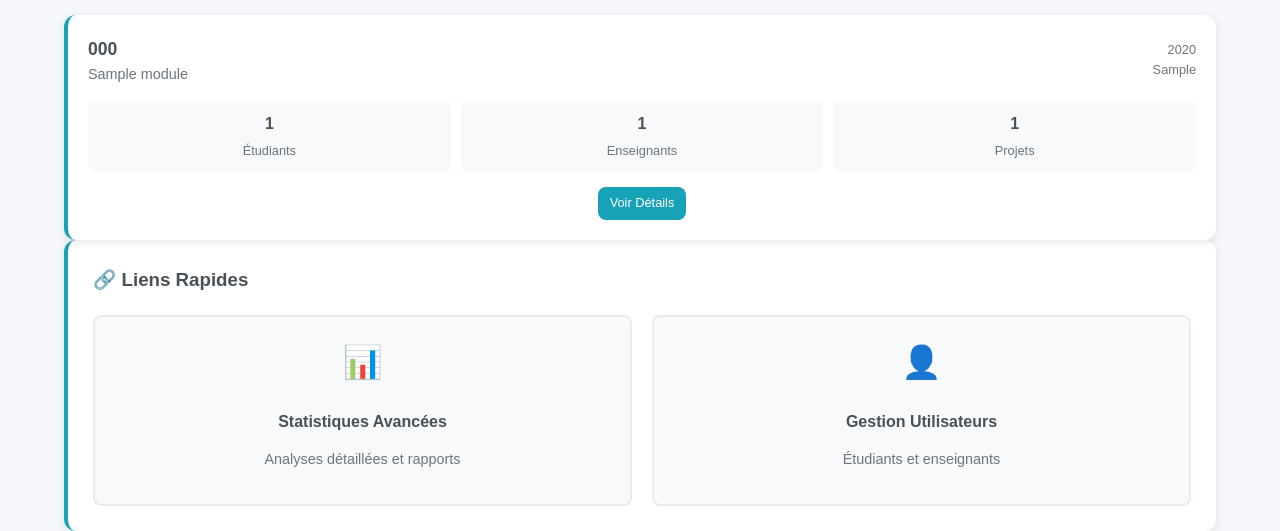
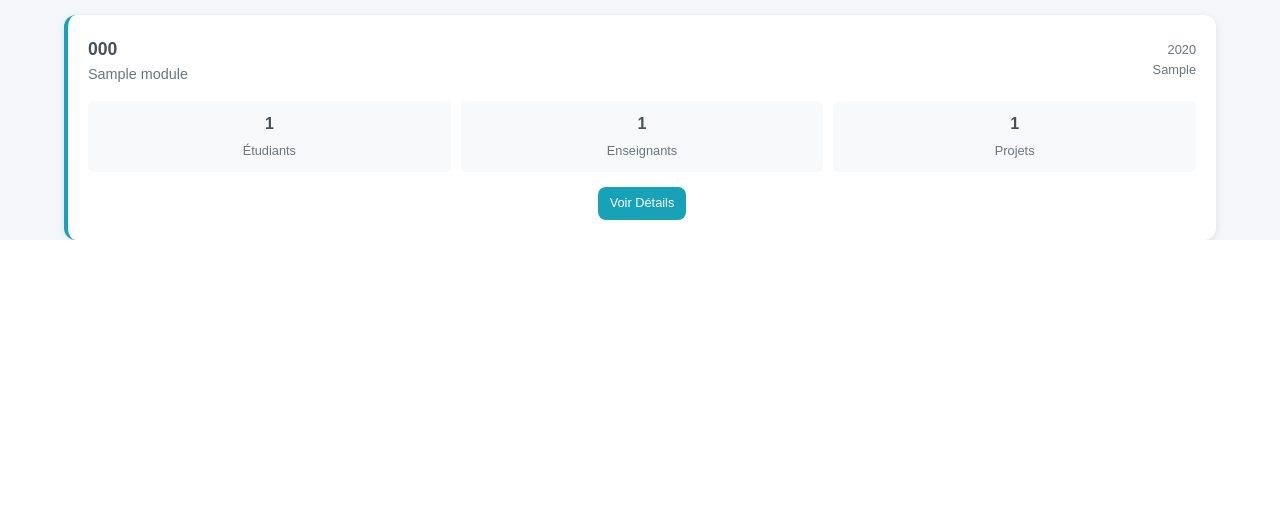
Before and after one commit to walideddouaicer/DevWebProject, a Django app: template administrator/templates/administrator/dashboard.html in a window 1280 px wide. Shown: the part 1460-1991 px from the top of the page. After the commit the page ends 1700 px from the top, so only its background shows below. Run offline with Django 5.2, Linux system fonts and the light colour scheme; the template is opened without the code that fills it: most values are stand-ins (such as "Sample title", 1, 10 or a date in 2020).

Commit message:
final version, just a few very small fixes left

```diff
--- a/administrator/templates/administrator/dashboard.html
+++ b/administrator/templates/administrator/dashboard.html
@@ -590,22 +590,7 @@
         {% endif %}
     </div>
 
-    <!-- Quick Links Section -->
-    <div class="quick-links-section">
-        <h3 style="margin: 0 0 15px 0; color: #495057;">🔗 Liens Rapides</h3>
-        <div class="quick-links-grid">
-            <a href="{% url 'administrator:statistics' %}" class="quick-link-card">
-                <div class="quick-link-icon">📊</div>
-                <h4 class="quick-link-title">Statistiques Avancées</h4>
-                <p class="quick-link-desc">Analyses détaillées et rapports</p>
-            </a>
-            <a href="{% url 'administrator:users_overview' %}" class="quick-link-card">
-                <div class="quick-link-icon">👤</div>
-                <h4 class="quick-link-title">Gestion Utilisateurs</h4>
-                <p class="quick-link-desc">Étudiants et enseignants</p>
-            </a>
-        </div>
-    </div>
+
 {% endblock %}
 
 {% block extra_js %}
```
